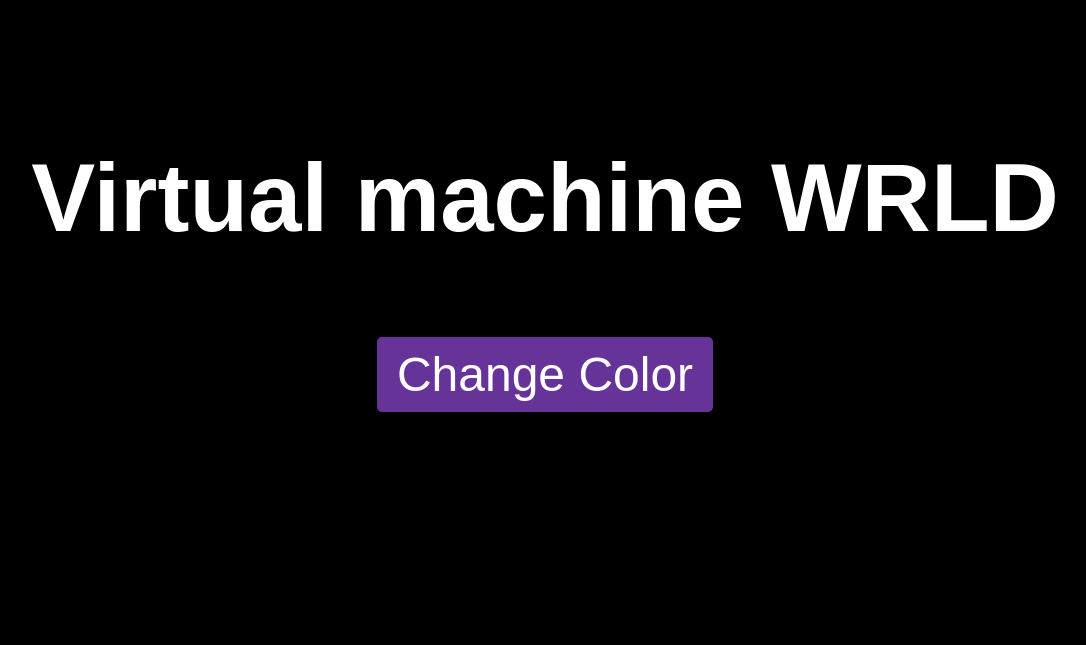
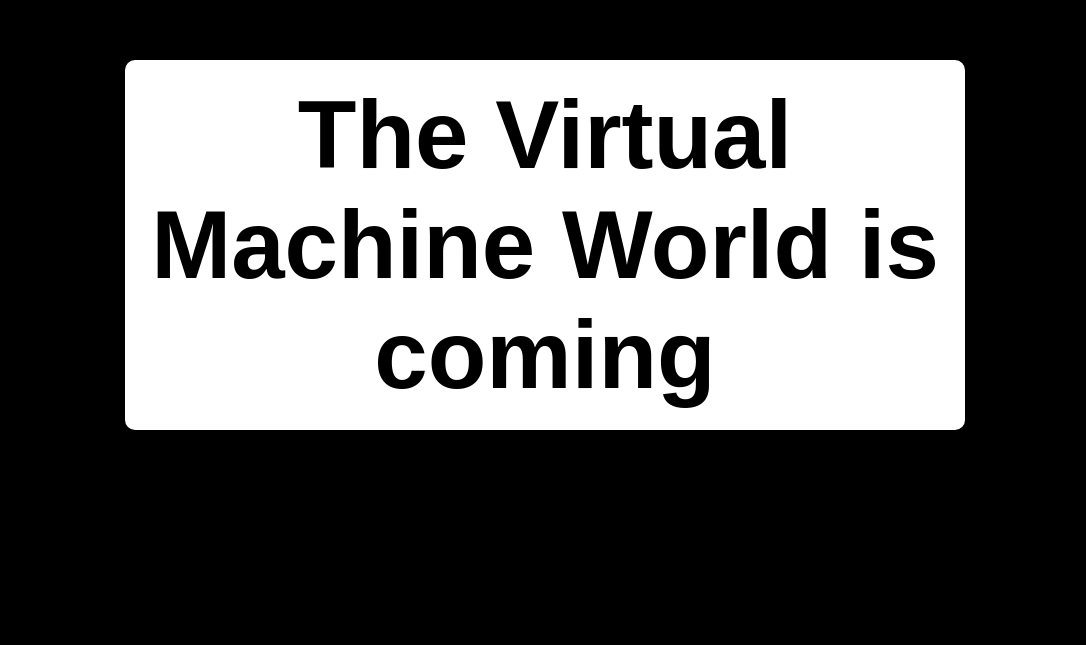
Before and after one commit to IncumbentPROGRESSIVE/VMWorld, a plain HTML site: page index.html in a window 1280 px wide. Shown: the part 155-800 px from the top of the page, without its empty margins (95-1181 px from the left). Drawn offline with Linux system fonts and the light colour scheme.

Commit message:
increases page height
good things in the works nocap

```diff
--- a/index.html
+++ b/index.html
@@ -16,8 +16,7 @@
 			flex-direction: column;
 			justify-content: center;
 			align-items: center;
-			height: 100vh;
-			overflow: hidden;
+			height: 300vh; /* set the height to triple the viewport height */
 		}
 
 		button {
@@ -34,6 +33,23 @@
 		button:hover {
 			background-color: #4B0082;
 		}
+
+		#textbox {
+			position: absolute;
+			top: 50%;
+			left: 50%;
+			transform: translate(-50%, -50%);
+			font-size: 2em;
+			font-weight: bold;
+			text-align: center;
+			width: 80%;
+			max-width: 800px;
+			background-color: white;
+			color: black;
+			padding: 20px;
+			border-radius: 10px;
+			box-shadow: 0px 0px 10px 5px rgba(0,0,0,0.5);
+		}
 	</style>
 	<script>
 		window.onload = function() {
@@ -49,7 +65,8 @@
 	</script>
 </head>
 <body>
-	<h1>Virtual machine WRLD</h1>
+	<div id="textbox">The Virtual Machine World is coming</div>
 	<button>Change Color</button>
+	<h1>Hello World!</h1>
 </body>
 </html>
```
